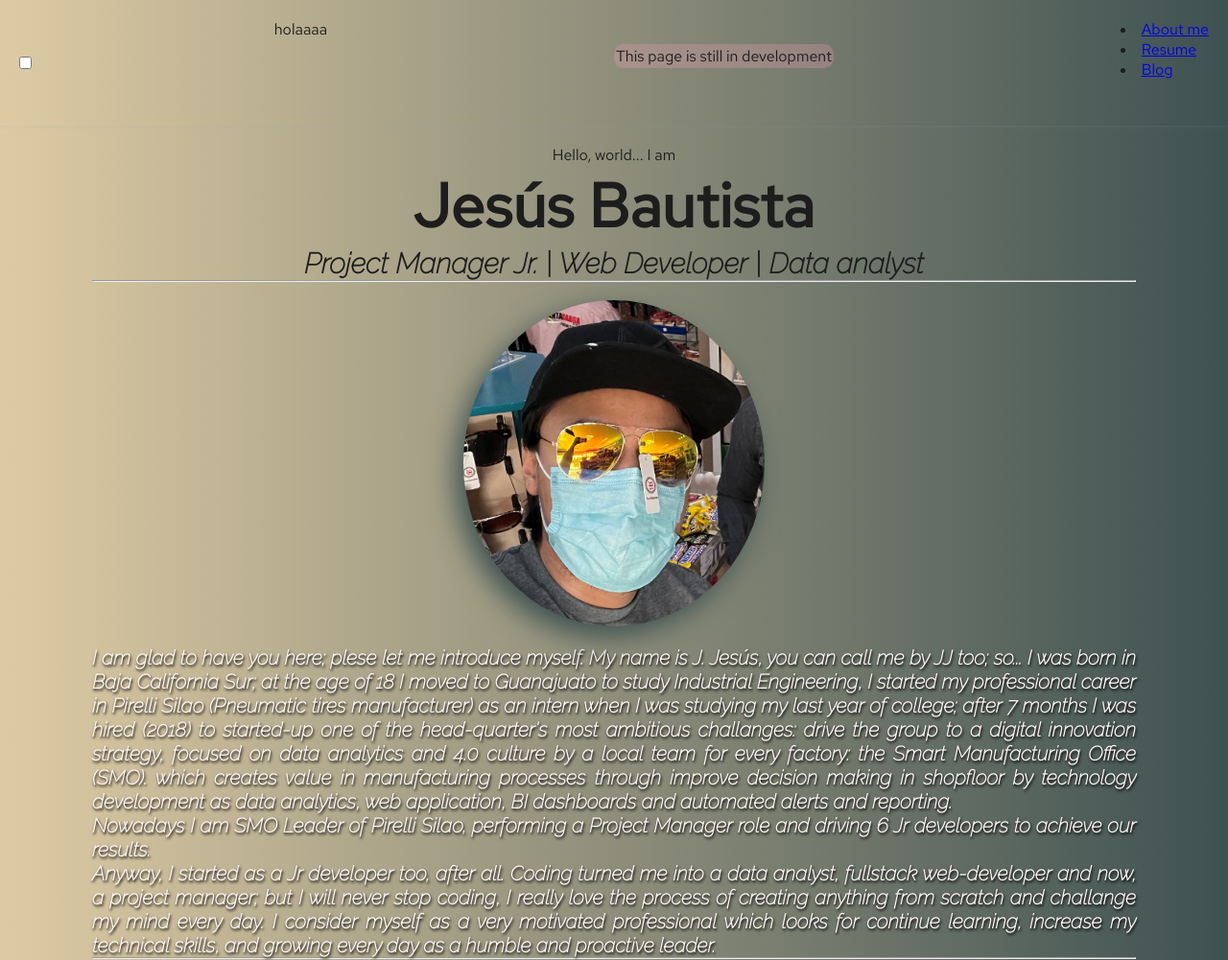
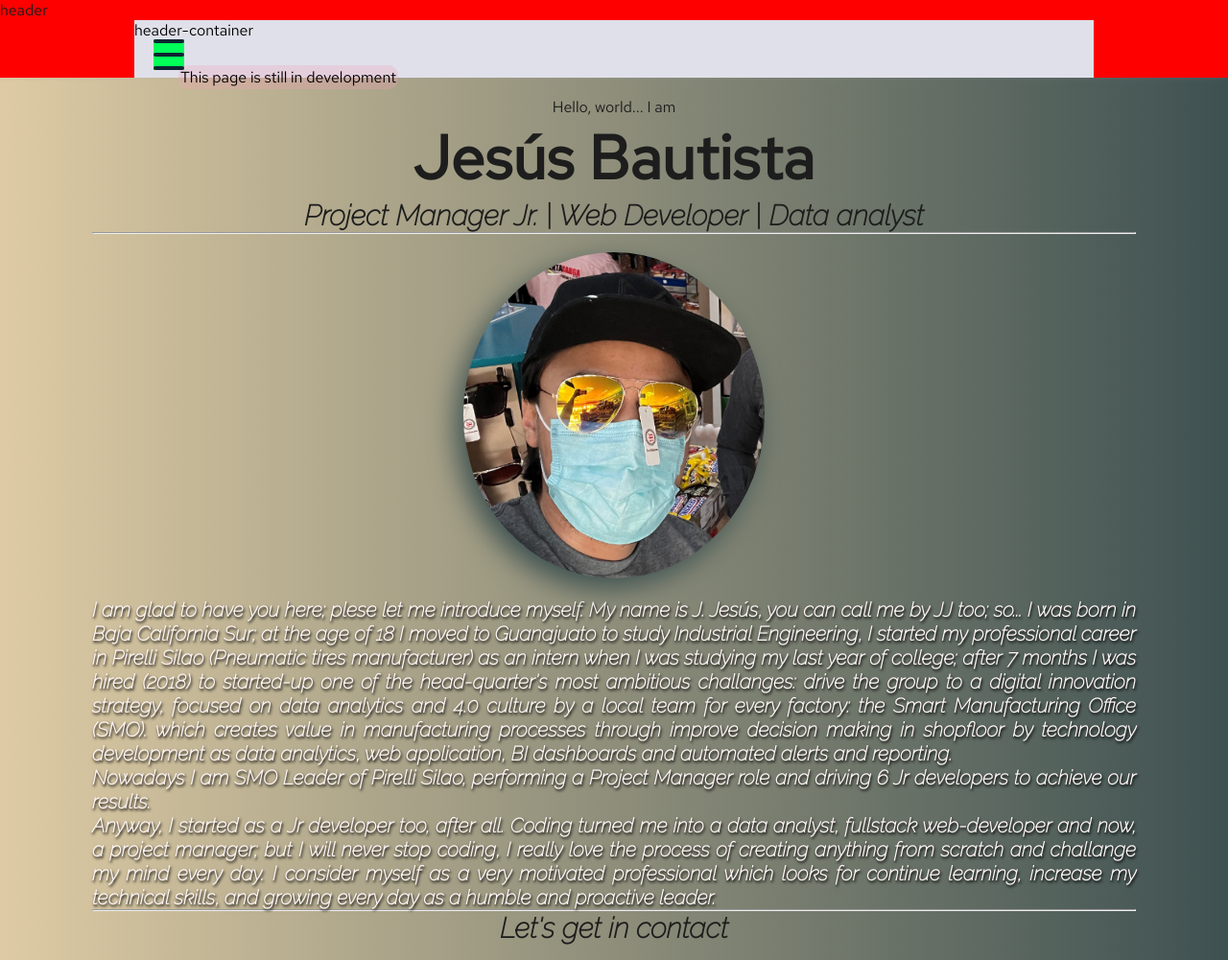
Before and after one commit to jjesus-bautista-garcia/jjesus-bautista-garcia.github.io, a plain HTML site: page index.html in a window 1280 px wide. Shown: the top 1001 px of the page at 96% size. Drawn offline with Linux system fonts and the light colour scheme; grey boxes are pictures that could not be loaded.

Commit message:
BURGER MENU WITH ANIMATIONS

```diff
--- a/index.html
+++ b/index.html
@@ -29,13 +29,14 @@
     <body>
         <nav>
             <div class="header">
+                <a>header</a>
                 <div class="container header-container">
+                    <a>header-container</a>
                     <input class="checkbox" type="checkbox" name="" id="" />
-                    <div class="bMenu">
-                        <a>holaaaa</a>
-                        <span class="line"></span>
-                        <span class="line"></sXpan>
-                        <span class="line"></span>
+                    <div class="bMenu-lines">
+                        <span class="line line1"></span>
+                        <span class="line line2"></span>
+                        <span class="line line3"></span>
                     </div>
                     <!-- <a class="headerTitle">  </a> -->
                     <div class="headerRightBox">
--- a/scripts/app.js
+++ b/scripts/app.js
@@ -41,3 +41,17 @@ let innerBody = data => {
   .then(response => response.json())
   .then(data => appendBodyData(data))
   .catch(error => console.log(error));
+
+ // Checked input
+let checkbox = document.querySelector(".header-container input[type=checkbox]");
+let mainContent = document.querySelector("div.mainContent");
+checkbox.addEventListener('change', function() {
+  if (this.checked) {
+    console.log("Checkbox is checked..");
+    mainContent.style.display = 'none';
+
+  } else {
+    console.log("Checkbox is not checked..");
+    mainContent.style.display = 'block';
+  }
+});
--- a/styles/header.css
+++ b/styles/header.css
@@ -2,52 +2,150 @@
 https://coolors.co/919098-897c80-ba8f95-cab6cd-cfbcdf
 */
 .header {
+    background-color: red;
     box-shadow: 0 1px 4px rgb(146 161 176 / 15%);
 }
 
-.header-container {
-    position:static;
-    top: 0;
-    left:0;
-    display: flex;
-    padding: 20px;
-    justify-content: space-between;
-    /* background-color: #64014c; */
-    /* background-color:#8e4162; */
-    background-color: transparent;
+.container {
+    max-width: 1000px;
+    width: 80%;
+    margin: auto;
 }
 
-/* .header a {
-    font-weight: 300;
-    color: whitesmoke;
-    text-align: center;
-    padding: 5px;
-    font-size: 40px;
+.header-container {
+    background-color: rgb(224, 224, 234);
+    color: rgb(0, 0, 0);
+    display: flex;
+    justify-content: space-between;
+    align-items: center;
+}
 
+.header .bMenu-items {
+    display: flex;
+}
 
-} */
+.header .header-container .bMenu-items li {
+    list-style: none;
+}
 
-.burgerMenu {
+.header .header-container .bMenu-items a:hover {
+    font-weight: bolder;
+}
+
+.header-container {
     display: block;
-    height: 26px;
-    width: 32px;
+    position: relative;
+    height: 60px;
+}
+
+.header-container .checkbox {
     position: absolute;
-    top: 17px;
-    left: 200px;
+    display: block;
+    cursor: pointer;
+    height: 2.1em;
+    width: 2.3em;
+    top: 1.27em;
+    left: 1.3em;
+    z-index: 5;
+    opacity: 0;
+}
+
+.header-container .bMenu-lines {
+    position: absolute;
+    display: block;
+    height: 2em;
+    width: 2em;
+    top: 1.25em;
+    left: 1.25em;
     z-index: 2;
     display: flex;
     flex-direction: column;
     justify-content: space-between;
-    background-color: blue;
+    background-color: rgb(0, 255, 89);
 }
 
-.burgerMenu .line {
+.bMenu-lines .line {
     display: block;
-    height: 4px;
+    height: .25em;
     width: 100%;
-    border-radius: 10px;
+    border-radius: .8em;
     background: #0e2431;
+}
+
+
+
+/* Copy paste*/
+.header-container .bMenu-lines .line1 {
+    transform-origin: 0% 100%;
+    transition: transform .4s ease-in-out;
   }
+
+  .header-container .bMenu-lines .line2 {
+    transition: transform 0.2s ease-in-out;
+  }
+
+  .header-container .bMenu-lines .line3 {
+    transform-origin: 0% 50%;
+    transition: transform 0.4s ease-in-out;
+  }
+
+  .header .bMenu-items {
+    padding-top: 120px;
+    box-shadow: inset 0 0 2000px rgba(255, 255, 255, .5);
+    height: 100vh;
+    width: 100%;
+    transform: translate(-150%);
+    display: flex;
+    flex-direction: column;
+    margin-left: -40px;
+    padding-left: 50px;
+    transition: transform 0.5s ease-in-out;
+    text-align: center;
+  }
+
+  .header .bMenu-items li {
+    margin-bottom: 1.2rem;
+    font-size: 1.5rem;
+    font-weight: 500;
+  }
+
+  .logo {
+    position: absolute;
+    top: 5px;
+    right: 15px;
+    font-size: 1.2rem;
+    color: #0e2431;
+  }
+  .header-container input[type="checkbox"]:checked ~ .bMenu-items {
+    transform: translateX(0);
+  }
+
+  .header-container input[type="checkbox"]:checked ~ .bMenu-lines .line1 {
+    transform: rotate(45deg);
+  }
+
+  .header-container input[type="checkbox"]:checked ~ .bMenu-lines .line2 {
+    transform: scaleY(0);
+  }
+
+  .header-container input[type="checkbox"]:checked ~ .bMenu-lines .line3 {
+    transform: rotate(-45deg);
+  }
+
+  .header-container input[type="checkbox"]:checked ~ .logo{
+    display: none;
+  }
+
+
+
+
+
+
+
+
+
+
+
 
 .headerRightBox {
     margin: 25px 40px 40px;
```
